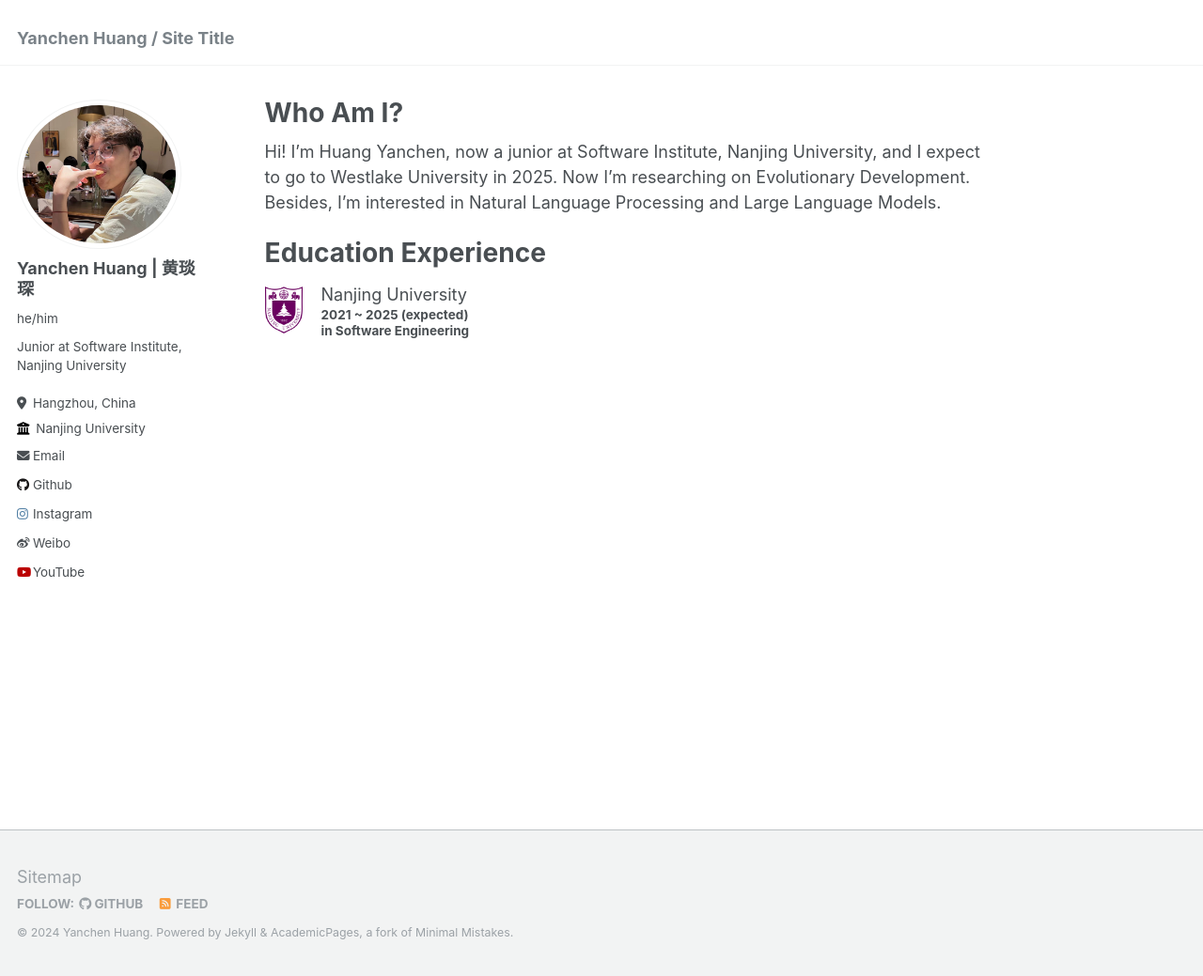
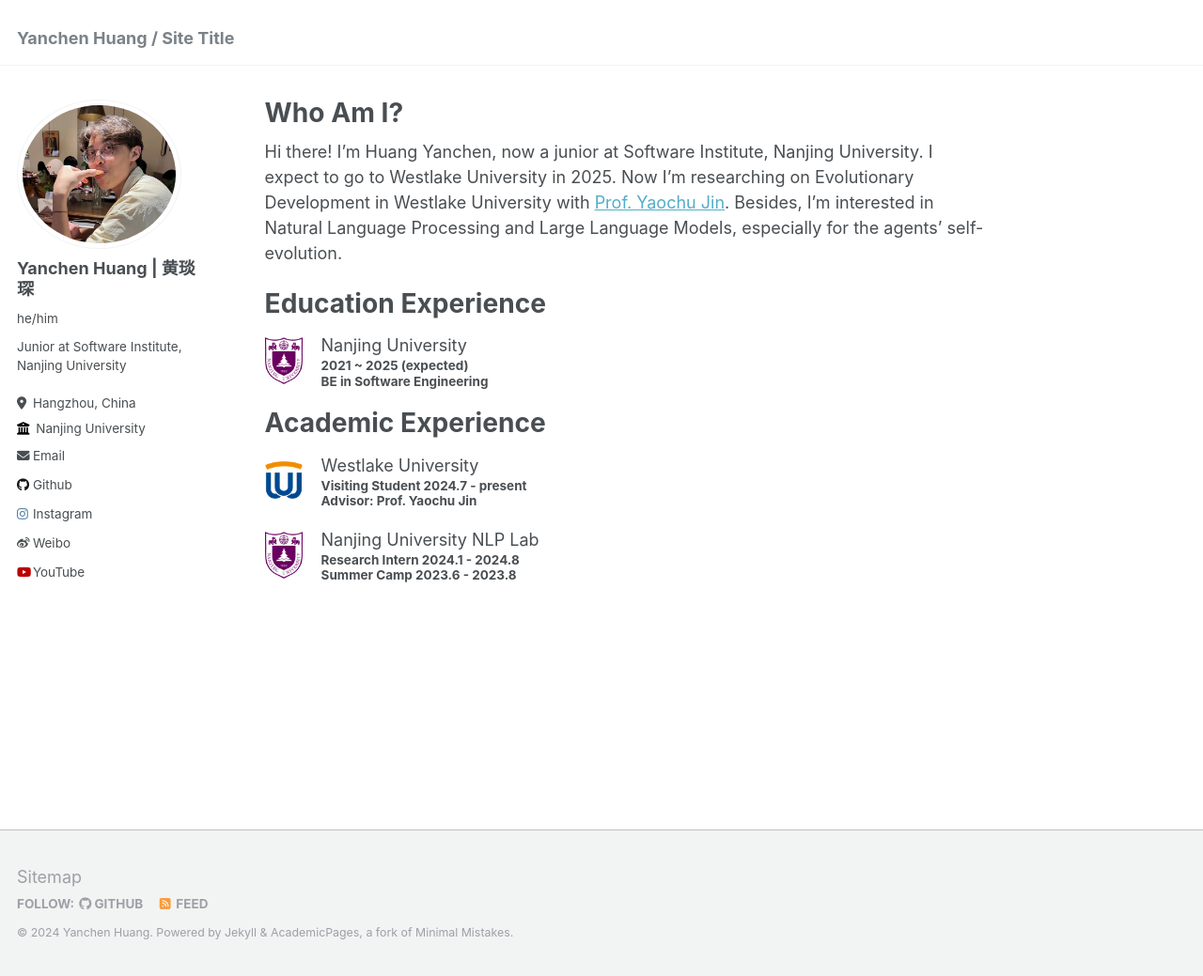
Before and after one commit to 02hyc/02hyc.github.io, a Jekyll site: the page built from _pages/about.md, in a window 1280 px wide and 1039 px high. Shown: the whole window at 94% size. Built offline with Jekyll 4.4.1, drawn with Linux system fonts in a browser that asks for light colours.

Commit message:
about add: add academic experience

```diff
--- /dev/null
+++ b/_includes/academic.html
@@ -0,0 +1,40 @@
+<!-- _includes/education.html -->
+<style>
+    .education {
+      display: flex;
+      flex-direction: column;
+    }
+    .education-item {
+      display: flex;
+      align-items: center;
+      margin-bottom: 20px;
+    }
+    .education-item img {
+      margin-right: 20px;
+    }
+    .education-item h4 {
+      margin: 0;
+    }
+    .education-item p {
+      margin: 0;
+    }
+  </style>
+
+  <div class="education">
+    <div class="education-item">
+      <img src="{{ '../images/WLU.png' }}" alt="Westlake University" style="height: 40px;">
+      <div>
+        <p>Westlake University</p>
+        <p><h4><strong>Visiting Student</strong> 2024.7 - present</h4></p>
+        <p><h4>Advisor: Prof. Yaochu Jin</h4></p>
+      </div>
+    </div>
+    <div class="education-item">
+        <img src="{{ '../images/NJU.png' }}" alt="Nanjing University" style="height: 50px;">
+        <div>
+          <p>Nanjing University NLP Lab</p>
+          <p><h4><strong>Research Intern</strong> 2024.1 - 2024.8</h4></p>
+          <p><h4><strong>Summer Camp</strong> 2023.6 - 2023.8</h4></p>
+        </div>
+      </div>
+  </div>
--- a/_includes/education.html
+++ b/_includes/education.html
@@ -26,7 +26,7 @@
       <div>
         <p>Nanjing University</p>
         <p><h4>2021 ~ 2025 (expected)</h4></p>
-        <p><h4>in Software Engineering</h4></p>
+        <p><h4>BE in Software Engineering</h4></p>
       </div>
     </div>
   </div>
--- a/_pages/about.md
+++ b/_pages/about.md
@@ -7,8 +7,14 @@
   - /about.html
 ---
 
-Hi! I'm Huang Yanchen, now a junior at Software Institute, Nanjing University, and I expect to go to Westlake University in 2025. Now I'm researching on Evolutionary Development. Besides, I'm interested in Natural Language Processing and Large Language Models.
+Hi there! I'm Huang Yanchen, now a junior at Software Institute, Nanjing University. I expect to go to Westlake University in 2025. Now I'm researching on Evolutionary Development in Westlake University with [Prof. Yaochu Jin](https://en.westlake.edu.cn/faculty/yaochu-jin.html). Besides, I'm interested in Natural Language Processing and Large Language Models, especially for the agents' self-evolution.
+
+
 
 Education Experience
 ======
 {% include education.html %}
+
+Academic Experience
+======
+{% include academic.html %}
```
Also changed, not shown: images/WLU.png (added).
